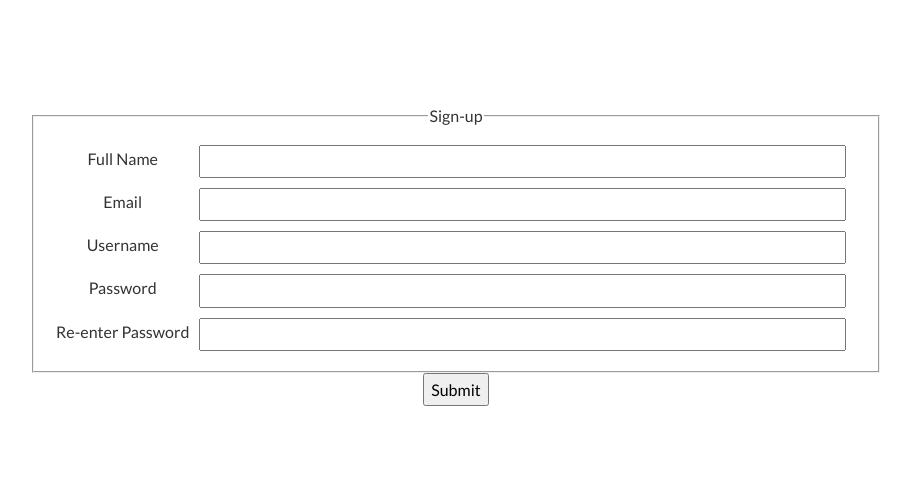
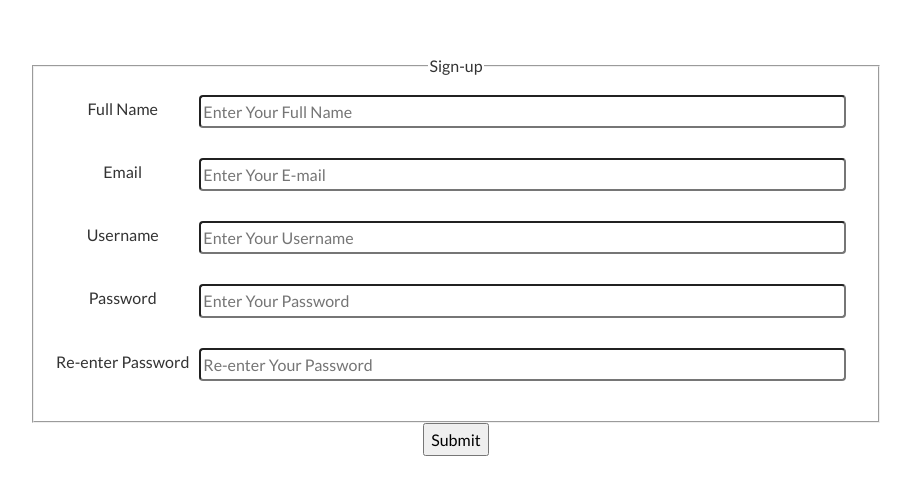
Before and after one commit to karimshalapy/Robusta-Technical-Frontend-Task, a React (Create React App) app: page / in a window 1280 px wide. Shown: the part 146-640 px from the top of the page, without its empty margins (184-1095 px from the left). Built offline with nearby package versions, Linux system fonts and the light colour scheme.

Commit message:
feat: use react-hook-form for validation

```diff
--- a/package.json
+++ b/package.json
@@ -12,6 +12,7 @@
     "@types/react-dom": "^17.0.13",
     "react": "^17.0.2",
     "react-dom": "^17.0.2",
+    "react-hook-form": "^7.27.1",
     "react-scripts": "5.0.0",
     "typescript": "^4.6.2",
     "web-vitals": "^2.1.4"
--- a/src/components/Form/Form.tsx
+++ b/src/components/Form/Form.tsx
@@ -1,30 +1,137 @@
-import { FC } from 'react';
+import { FC, useRef } from 'react';
+import { FormProvider, SubmitHandler, useForm } from 'react-hook-form';
 import classes from './Form.module.css';
 import FormInput from './FormInput/FormInput';
 
+type Inputs = {
+  fullName: string,
+  email: string,
+  username: string,
+  password: string,
+  rePassword: string,
+};
+
 export const Form: FC = () => {
+  const methods = useForm<Inputs>({ mode: "onTouched" });
+  const { handleSubmit, watch } = methods
+  const onSubmit: SubmitHandler<Inputs> = data => console.log(data)
+  const password = useRef({})
+  password.current = watch("password", "")
+
+
   return (
-    <form className={classes.Form} aria-labelledby="signup">
+    <FormProvider {...methods}>
+      <form className={classes.Form} aria-labelledby="signup" onSubmit={handleSubmit(onSubmit)}>
         <fieldset>
           <legend id="signup">Sign-up</legend>
-        <FormInput type="text" name="fullName" id="full-name" required>
+          <FormInput
+            type="text"
+            name="fullName"
+            id="full-name"
+            placeholder="Enter Your Full Name"
+            registerConfig={[
+              "fullName",
+              {
+                required: "This field is required",
+                pattern: {
+                  value: /^([^0-9]*)$/g,
+                  message: "Full name must not contain any numbers"
+                }
+              }
+            ]}
+            required
+          >
             Full Name
           </FormInput>
-        <FormInput type="email" name="email" id="email" required>
+          <FormInput
+            type="email"
+            name="email"
+            id="email"
+            placeholder="Enter Your E-mail"
+            registerConfig={[
+              "email",
+              {
+                required: "This field is required",
+                pattern: {
+                  value: /^(([^<>()[\]\\.,;:\s@"]+(\.[^<>()[\]\\.,;:\s@"]+)*)|(".+"))@((\[[0-9]{1,3}\.[0-9]{1,3}\.[0-9]{1,3}\.[0-9]{1,3}\])|(([a-zA-Z\-0-9]+\.)+[a-zA-Z]{2,}))$/g,
+                  message: "Please, enter a valid email"
+                }
+              }
+            ]}
+            required
+          >
             Email
           </FormInput>
-        <FormInput type="text" name="username" id="username" required>
+          <FormInput
+            type="text"
+            name="username"
+            id="username"
+            placeholder="Enter Your Username"
+            registerConfig={[
+              "username",
+              {
+                required: "This field is required",
+                pattern: {
+                  message: "Username must not contain special characters",
+                  value: /^[a-zA-Z0-9]*$/g
+                },
+                minLength: {
+                  value: 5,
+                  message: "Username must be at least 5 characters"
+                }
+              }
+            ]}
+            required
+          >
             Username
           </FormInput>
-        <FormInput type="password" name="password" id="password" required>
+          <FormInput
+            type="password"
+            name="password"
+            id="password"
+            placeholder="Enter Your Password"
+            registerConfig={[
+              "password",
+              {
+                required: "This field is required",
+                pattern: {
+                  value: /^(?=.*\d)(?=.*[a-z])(?=.*[A-Z]).{8,}$/g,
+                  message: "Password must contain at least one lowercase character, one uppercase character, and one number"
+                },
+                minLength: {
+                  value: 8,
+                  message: "Password must be at least 8 characters"
+                },
+                maxLength: {
+                  value: 32,
+                  message: "Password can't contain more than 32 characters"
+                }
+              }
+            ]}
+            required
+          >
             Password
           </FormInput>
-        <FormInput type="password" name="rePassword" id="re-password" required>
+          <FormInput
+            type="password"
+            name="rePassword"
+            id="re-password"
+            placeholder="Re-enter Your Password"
+            registerConfig={[
+              "rePassword",
+              {
+                required: "This field is required",
+                validate: value => value === password.current || "The passwords don't match"
+              }
+            ]}
+            required
+          >
             Re-enter Password
           </FormInput>
         </fieldset>
         <button id="submit" type="submit">Submit</button>
       </form>
+    </FormProvider>
   );
 }
 
--- a/src/components/Form/FormInput/FormInput.module.css
+++ b/src/components/Form/FormInput/FormInput.module.css
@@ -4,8 +4,27 @@
     margin: 1rem;
     white-space: nowrap;
 }
+.InputContainer {
+    margin: 0 1rem;
+    position: relative;
+    padding-bottom: 2rem;
+}
 .FormInput input {
-    margin: 0 1rem;
+    display: block;
+    width: 100%;
+    border-radius: 0.4rem;
+}
+.FormInput input[aria-invalid="true"] {
+    border-color: crimson;
+}
+
+.Error {
+    color: crimson;
+    position: absolute;
+    bottom: 0;
+    left: 0;
+    font-size: 1.2rem;
+    font-weight: 700;
 }
 /*660px*/
 @media only screen and (max-width: 41.25em) {
@@ -14,7 +33,8 @@
         flex-direction: column;
         text-align: left;
     }
-    .FormInput input {
-        margin: 1rem 0;
+    .InputContainer {
+        margin: 0;
+        margin-top: 1rem;
     }
 }
--- a/src/components/Form/FormInput/FormInput.tsx
+++ b/src/components/Form/FormInput/FormInput.tsx
@@ -1,15 +1,24 @@
 import { FC, HTMLInputTypeAttribute, InputHTMLAttributes } from 'react'
+import { FieldValues, useFormContext, UseFormRegister } from 'react-hook-form'
 import classes from './FormInput.module.css'
 
 type Props = InputHTMLAttributes<HTMLInputElement> & {
     type: HTMLInputTypeAttribute
+    name: string
+    registerConfig: Parameters<UseFormRegister<FieldValues>>
 }
 
-export const FormInput: FC<Props> = ({ children, required, ...rest }) => {
+export const FormInput: FC<Props> = ({ children, registerConfig, ...props }) => {
+    const { register, formState: { errors } } = useFormContext()
+    const errorMessage = errors[props.name]?.message
+
     return (
         <label className={classes.FormInput}>
             {children}
-            <input {...rest} required={required} aria-required={required} />
+            <div className={classes.InputContainer}>
+                <input {...props} aria-required={props.required} aria-invalid={!!errorMessage} {...register.apply(this, registerConfig)} />
+                <span className={classes.Error} {...!!errorMessage ? { role: "alert" } : {}}>{errorMessage}</span>
+            </div>
         </label>
     )
 }
```
Also changed, not shown: 1 other file (tests, documents, lock files or other folders). Lines whose indentation alone changed are shown as unchanged.
